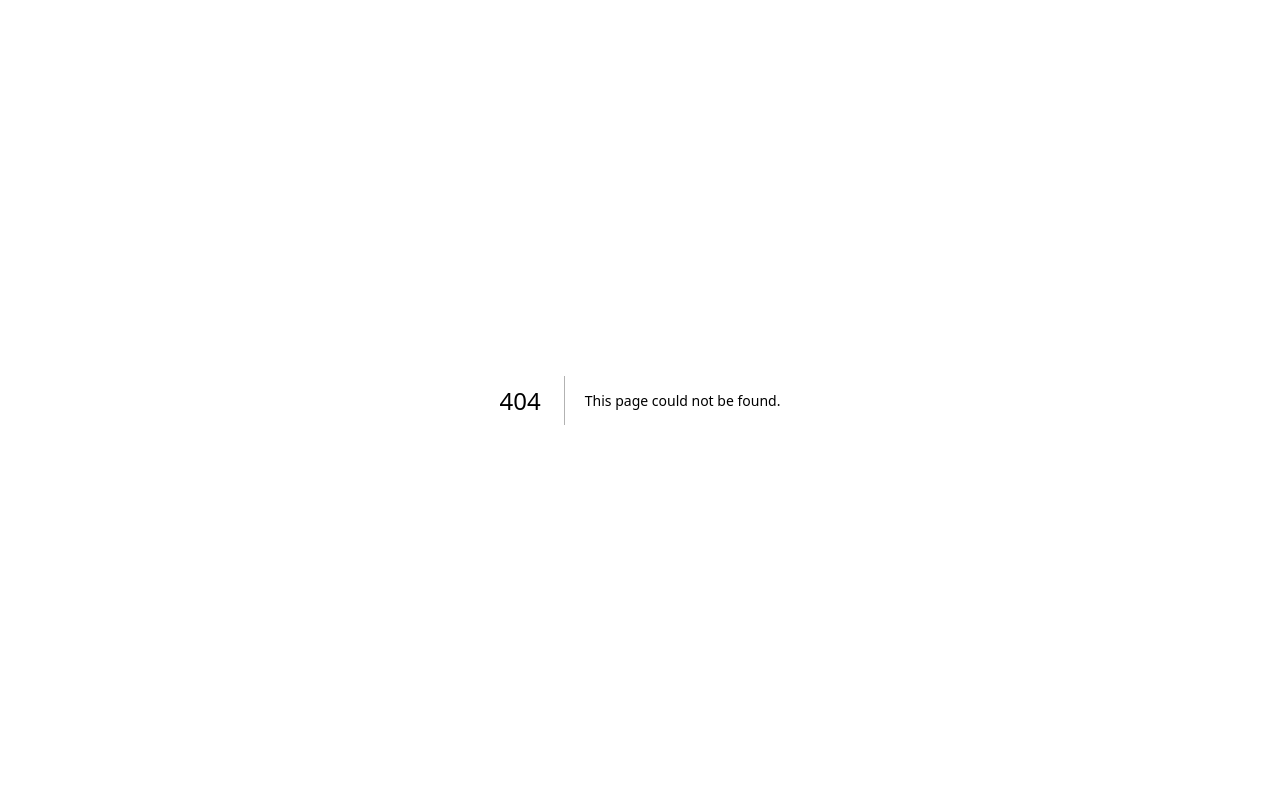
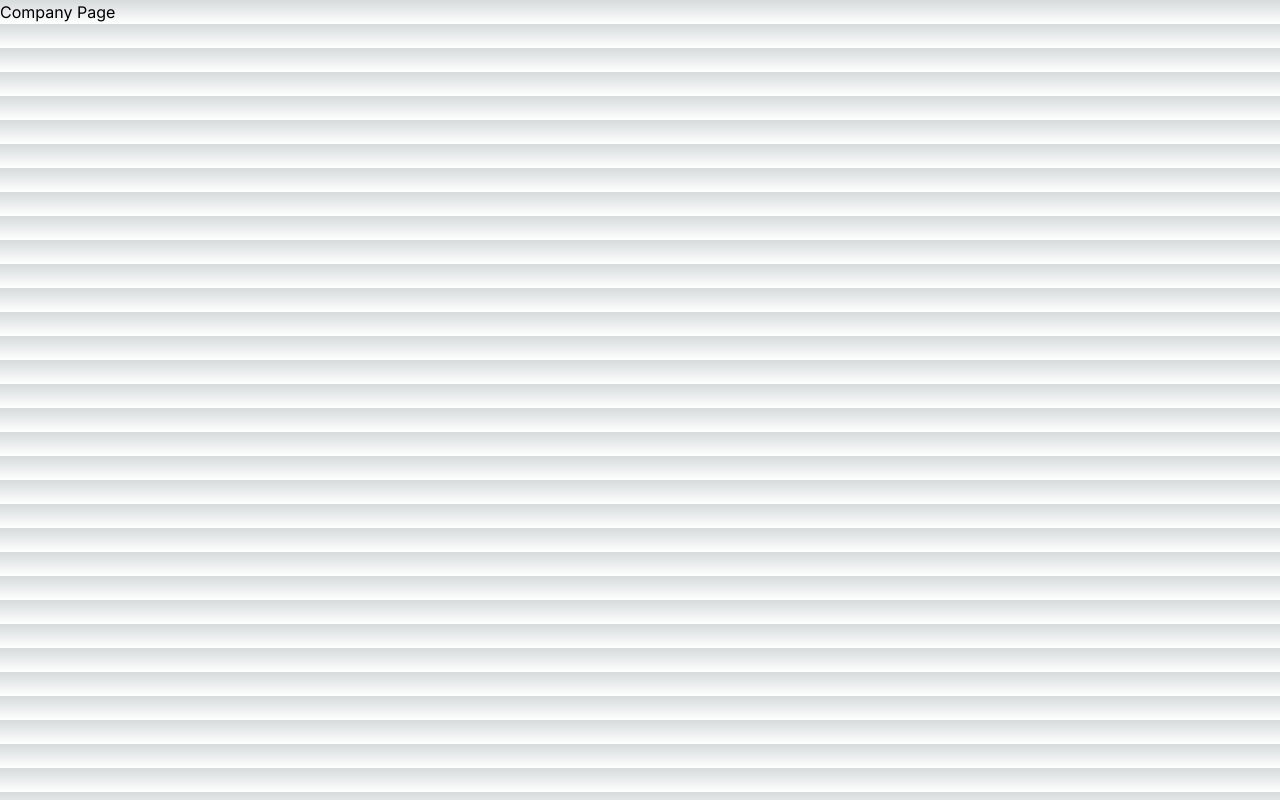
Before and after one commit to journey1019/KOhompage, a Next.js app: page /support in a window 1280 px wide. Before the commit this address had no page. Built offline with nearby package versions, Linux system fonts and the light colour scheme.

Commit message:
first commit

```diff
--- /dev/null
+++ b/src/app/company/page.tsx
@@ -0,0 +1,5 @@
+export default function HardwarePage() {
+    return(
+        <h1>Hardware Page</h1>
+    )
+}
--- /dev/null
+++ b/src/app/hardware/not-found.tsx
@@ -0,0 +1,5 @@
+export default function NotFoundPage() {
+    return(
+        <h1></h1>
+    )
+}
--- /dev/null
+++ b/src/app/hardware/page.tsx
@@ -0,0 +1,5 @@
+export default function SolutionsPage() {
+    return(
+        <h1>Solutions Page</h1>
+    )
+}
--- /dev/null
+++ b/src/app/support/page.tsx
@@ -0,0 +1,5 @@
+export default function CompanyPage() {
+    return(
+        <h1>Company Page</h1>
+    )
+}
```
Also changed, not shown: ._package.json (deleted), src/app/hardware/[slug]/page.tsx (added), src/app/not-found.tsx (added), src/app/solutions/page.tsx (added), 1 other file (tests, documents, lock files or other folders).
